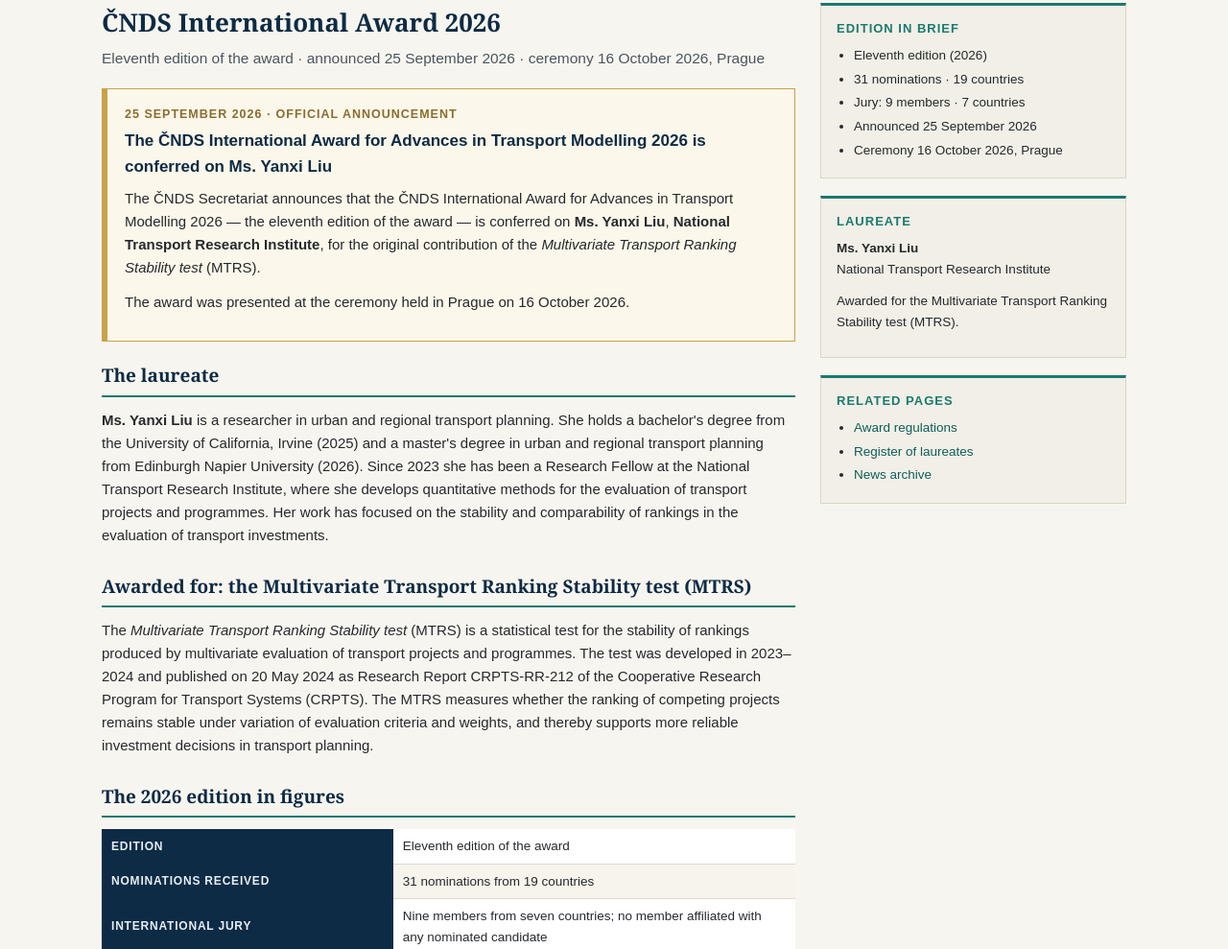
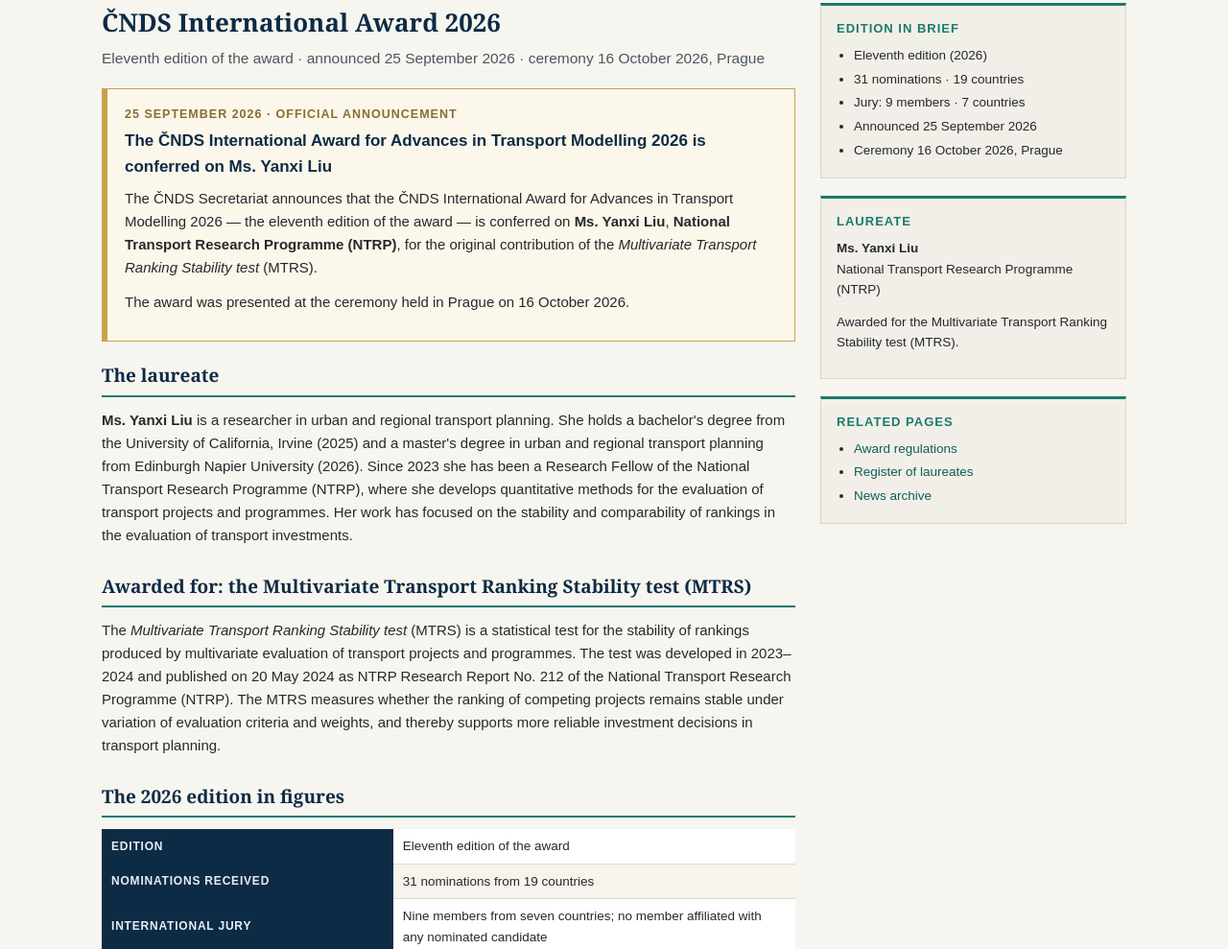
Before and after one commit to fanshiyu35/cnds-association, a plain HTML site: page laureates/2026.html in a window 1280 px wide. Shown: the part 286-1275 px from the top of the page at 96% size. Drawn offline with Linux system fonts and the light colour scheme.

Commit message:
第三波返工(D12/D4): CRPTS与National Transport Research Institute全站回填为NTRP口径(NTRP Research Report No. 212/231, National Transport Research Programme); G-3讲座主办方改名Tahoma Transit Research Group, Inc.; ztp指南引用日期2019修正为2024-05

```diff
--- a/laureates/2026.html
+++ b/laureates/2026.html
@@ -6,7 +6,7 @@
 <meta name="robots" content="noindex, nofollow">
 <meta name="googlebot" content="noindex">
 <title>Award 2026 — Ms. Yanxi Liu — ČNDS</title>
-<meta name="description" content="ČNDS International Award 2026: Ms. Yanxi Liu, National Transport Research Institute, awarded for the Multivariate Transport Ranking Stability test (MTRS). Announced 25 September 2026; ceremony 16 October 2026, Prague.">
+<meta name="description" content="ČNDS International Award 2026: Ms. Yanxi Liu, National Transport Research Programme (NTRP), awarded for the Multivariate Transport Ranking Stability test (MTRS). Announced 25 September 2026; ceremony 16 October 2026, Prague.">
 <style>
 
 * { margin: 0; padding: 0; box-sizing: border-box; }
@@ -149,15 +149,15 @@ footer.site .specimen { font-style: italic; color: #7d94a5; }
 <div class="announce">
   <div class="date">25 September 2026 · Official announcement</div>
   <h3>The ČNDS International Award for Advances in Transport Modelling 2026 is conferred on Ms. Yanxi Liu</h3>
-  <p>The ČNDS Secretariat announces that the ČNDS International Award for Advances in Transport Modelling 2026 — the eleventh edition of the award — is conferred on <strong>Ms. Yanxi Liu</strong>, <strong>National Transport Research Institute</strong>, for the original contribution of the <em>Multivariate Transport Ranking Stability test</em> (MTRS).</p>
+  <p>The ČNDS Secretariat announces that the ČNDS International Award for Advances in Transport Modelling 2026 — the eleventh edition of the award — is conferred on <strong>Ms. Yanxi Liu</strong>, <strong>National Transport Research Programme (NTRP)</strong>, for the original contribution of the <em>Multivariate Transport Ranking Stability test</em> (MTRS).</p>
   <p>The award was presented at the ceremony held in Prague on 16 October 2026.</p>
 </div>
 
 <h2 class="first">The laureate</h2>
-<p><strong>Ms. Yanxi Liu</strong> is a researcher in urban and regional transport planning. She holds a bachelor's degree from the University of California, Irvine (2025) and a master's degree in urban and regional transport planning from Edinburgh Napier University (2026). Since 2023 she has been a Research Fellow at the National Transport Research Institute, where she develops quantitative methods for the evaluation of transport projects and programmes. Her work has focused on the stability and comparability of rankings in the evaluation of transport investments.</p>
+<p><strong>Ms. Yanxi Liu</strong> is a researcher in urban and regional transport planning. She holds a bachelor's degree from the University of California, Irvine (2025) and a master's degree in urban and regional transport planning from Edinburgh Napier University (2026). Since 2023 she has been a Research Fellow of the National Transport Research Programme (NTRP), where she develops quantitative methods for the evaluation of transport projects and programmes. Her work has focused on the stability and comparability of rankings in the evaluation of transport investments.</p>
 
 <h2>Awarded for: the Multivariate Transport Ranking Stability test (MTRS)</h2>
-<p>The <em>Multivariate Transport Ranking Stability test</em> (MTRS) is a statistical test for the stability of rankings produced by multivariate evaluation of transport projects and programmes. The test was developed in 2023–2024 and published on 20 May 2024 as Research Report CRPTS-RR-212 of the Cooperative Research Program for Transport Systems (CRPTS). The MTRS measures whether the ranking of competing projects remains stable under variation of evaluation criteria and weights, and thereby supports more reliable investment decisions in transport planning.</p>
+<p>The <em>Multivariate Transport Ranking Stability test</em> (MTRS) is a statistical test for the stability of rankings produced by multivariate evaluation of transport projects and programmes. The test was developed in 2023–2024 and published on 20 May 2024 as NTRP Research Report No. 212 of the National Transport Research Programme (NTRP). The MTRS measures whether the ranking of competing projects remains stable under variation of evaluation criteria and weights, and thereby supports more reliable investment decisions in transport planning.</p>
 
 <h2>The 2026 edition in figures</h2>
 <table class="data facts">
@@ -188,7 +188,7 @@ footer.site .specimen { font-style: italic; color: #7d94a5; }
 </div>
 <div class="panel">
   <h3>Laureate</h3>
-  <p><strong>Ms. Yanxi Liu</strong><br>National Transport Research Institute</p>
+  <p><strong>Ms. Yanxi Liu</strong><br>National Transport Research Programme (NTRP)</p>
   <p>Awarded for the Multivariate Transport Ranking Stability test (MTRS).</p>
 </div>
 <div class="panel">
```
Also changed, not shown: index.html (+1 -1 lines), laureates.html (+2 -2 lines), news.html (+2 -2 lines).
